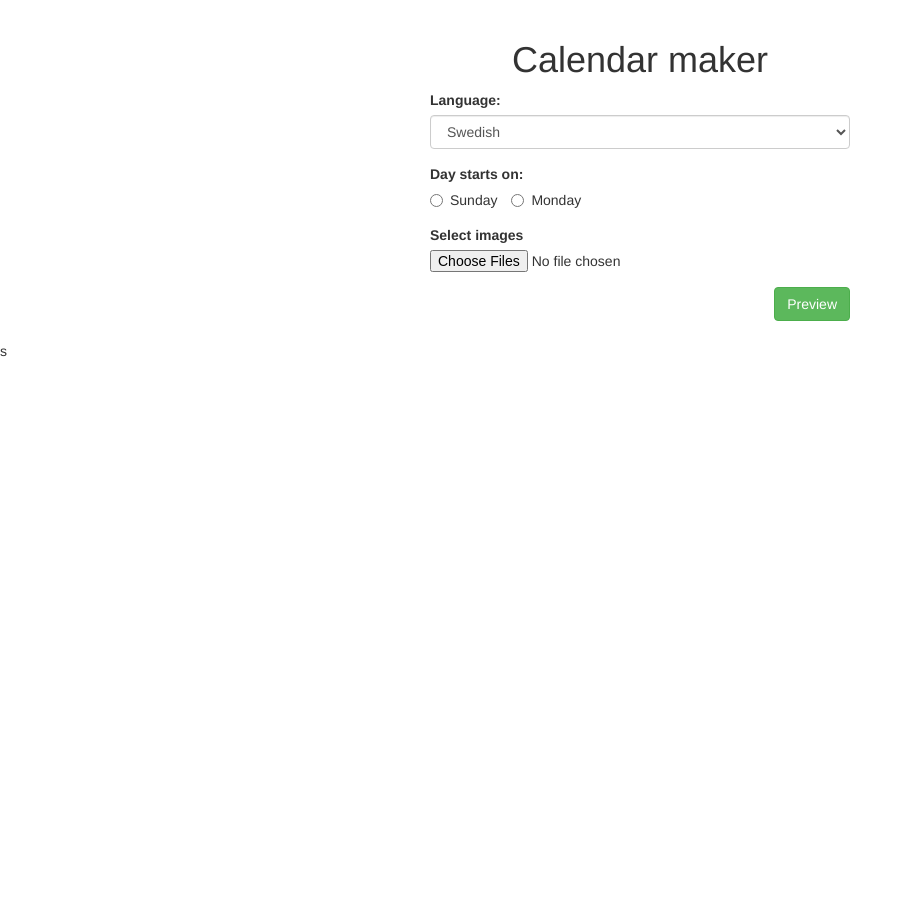
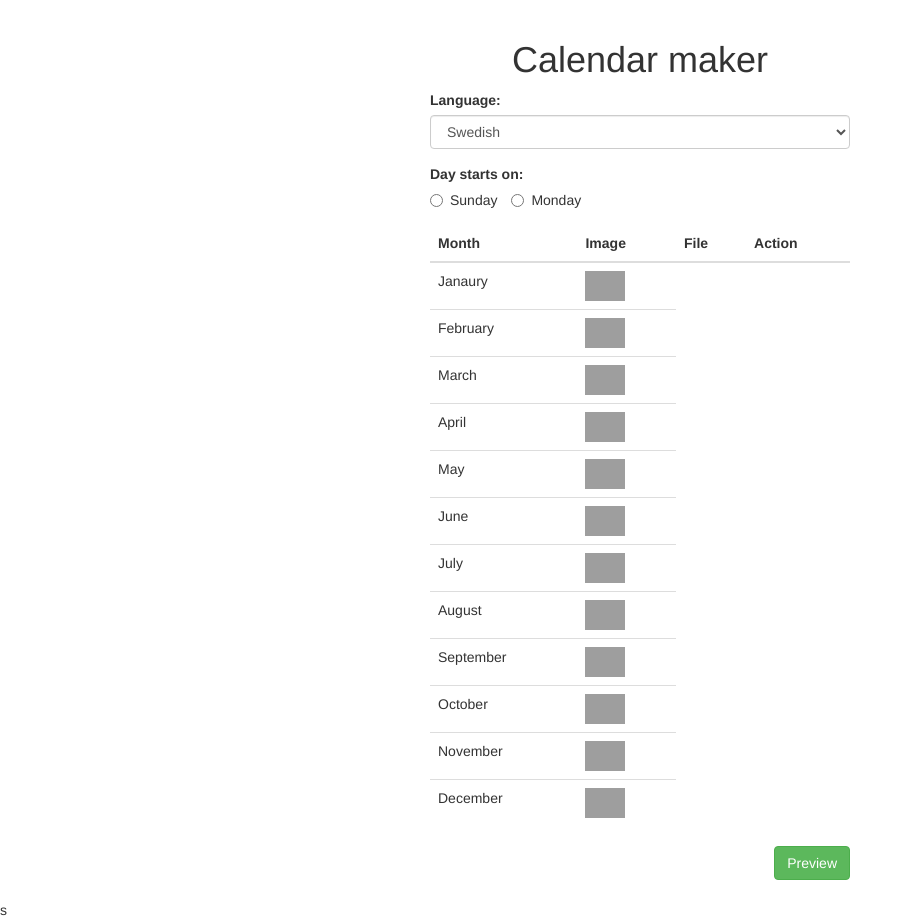
Before and after one commit to packlnd/calendar-maker, a Flask app: page / in a window 1280 px wide. Shown: the whole page, without its empty margins (0-913 px from the left). Before the commit the page ends 357 px from the top, so only its background shows below. Run offline with Flask 2, Linux system fonts and the light colour scheme; some libraries are stand-ins or nearby versions; grey boxes are pictures that could not be loaded.

Commit message:
New table layout

```diff
--- a/src/static/css/style.css
+++ b/src/static/css/style.css
@@ -12,3 +12,9 @@
 .left {
     float:left;
 }
+
+.thumb {
+    color:#CCC;
+    max-width:40px;
+    max-height:40px;
+}
--- a/src/templates/index.html
+++ b/src/templates/index.html
@@ -32,10 +32,66 @@
             </div>
         </fieldset>
         <fieldset>
-            <div class="form-group">
-                <label for="file">Select images</label>
-                <input name="file" type="file" multiple>
-            </div>
+            <table class="table">
+                <thead>
+                    <tr>
+                        <th>Month</th>
+                        <th>Image</th>
+                        <th>File</th>
+                        <th>Action</th>
+                    </tr>
+                </thead>
+                <tbody>
+                    <tr>
+                        <td>Janaury</td>
+                        <td class="image"><img src="https://upload.wikimedia.org/wikipedia/commons/a/ac/No_image_available.svg" class="thumb"></td>
+                    </tr>
+                    <tr>
+                        <td>February</td>
+                        <td class="image"><img src="https://upload.wikimedia.org/wikipedia/commons/a/ac/No_image_available.svg" class="thumb"></td>
+                    </tr>
+                    <tr>
+                        <td>March</td>
+                        <td class="image"><img src="https://upload.wikimedia.org/wikipedia/commons/a/ac/No_image_available.svg" class="thumb"></td>
+                    </tr>
+                    <tr>
+                        <td>April</td>
+                        <td class="image"><img src="https://upload.wikimedia.org/wikipedia/commons/a/ac/No_image_available.svg" class="thumb"></td>
+                    </tr>
+                    <tr>
+                        <td>May</td>
+                        <td class="image"><img src="https://upload.wikimedia.org/wikipedia/commons/a/ac/No_image_available.svg" class="thumb"></td>
+                    </tr>
+                    <tr>
+                        <td>June</td>
+                        <td class="image"><img src="https://upload.wikimedia.org/wikipedia/commons/a/ac/No_image_available.svg" class="thumb"></td>
+                    </tr>
+                    <tr>
+                        <td>July</td>
+                        <td class="image"><img src="https://upload.wikimedia.org/wikipedia/commons/a/ac/No_image_available.svg" class="thumb"></td>
+                    </tr>
+                    <tr>
+                        <td>August</td>
+                        <td class="image"><img src="https://upload.wikimedia.org/wikipedia/commons/a/ac/No_image_available.svg" class="thumb"></td>
+                    </tr>
+                    <tr>
+                        <td>September</td>
+                        <td class="image"><img src="https://upload.wikimedia.org/wikipedia/commons/a/ac/No_image_available.svg" class="thumb"></td>
+                    </tr>
+                    <tr>
+                        <td>October</td>
+                        <td class="image"><img src="https://upload.wikimedia.org/wikipedia/commons/a/ac/No_image_available.svg" class="thumb"></td>
+                    </tr>
+                    <tr>
+                        <td>November</td>
+                        <td class="image"><img src="https://upload.wikimedia.org/wikipedia/commons/a/ac/No_image_available.svg" class="thumb"></td>
+                    </tr>
+                    <tr>
+                        <td>December</td>
+                        <td class="image"><img src="https://upload.wikimedia.org/wikipedia/commons/a/ac/No_image_available.svg" class="thumb"></td>
+                    </tr>
+                </tbody>
+            </table>
         </fieldset>
         <fieldset>
             <button class="btn btn-success right" type="submit">Preview</button>
```
